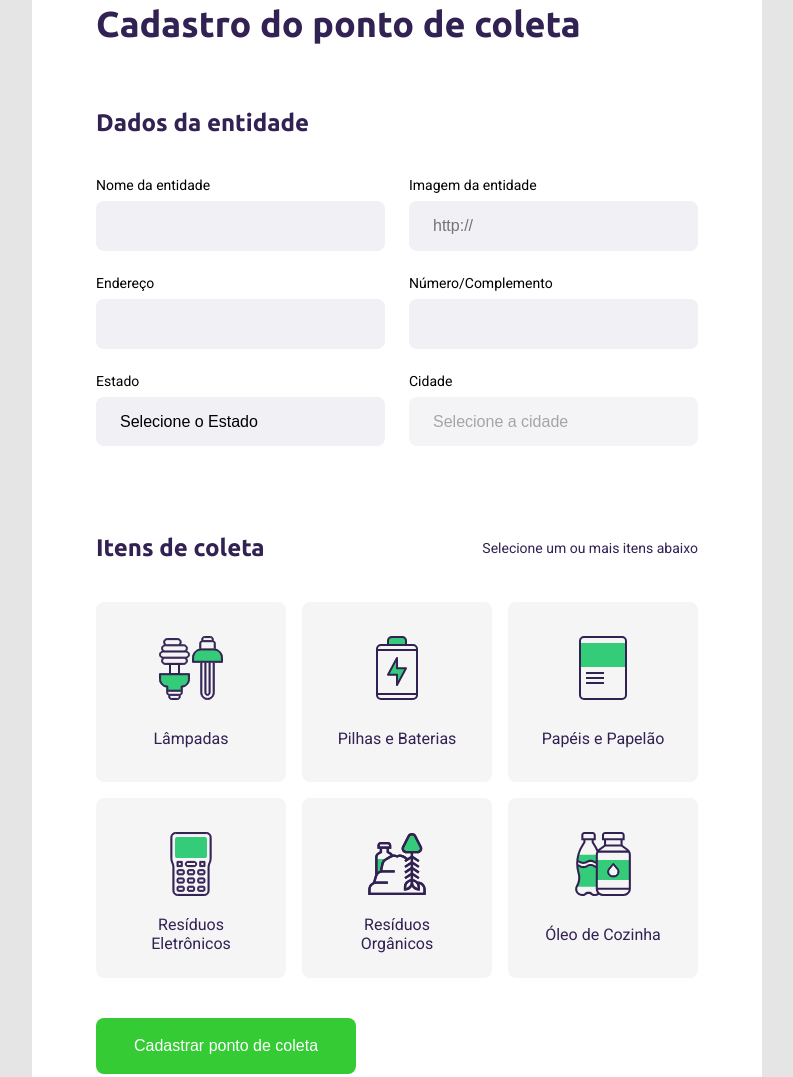
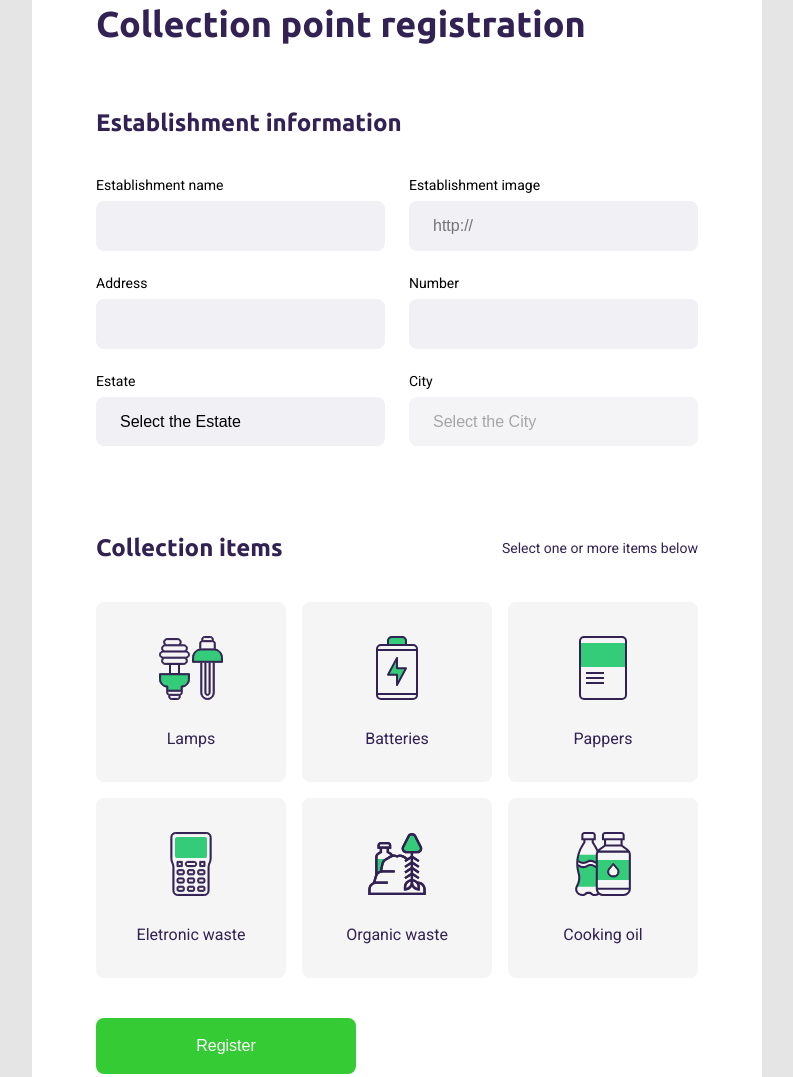
Before and after one commit to delania-oliveira/ecoleta, a website: page src/views/create-point.html in a window 1280 px wide. Shown: the part 233-1310 px from the top of the page, without its empty margins (243-1036 px from the left). Drawn offline with nearby package versions, Linux system fonts and the light colour scheme; files that its build step writes are made by us from their sources; no server answers.

Commit message:
fix bugs

```diff
--- a/src/views/create-point.html
+++ b/src/views/create-point.html
@@ -2,7 +2,7 @@
 {% set pageId = "page-create-point" %}
 
 {% block title %}
-    <title>Criar Ponto de Coleta</title>
+    <title>Collection point registration</title>
 {% endblock title %}
 
 {% block styles %}
@@ -14,47 +14,47 @@
 
     {% include "partials/page-header.html" %}
     <form action="/savepoint" method="POST">
-        <h1>Cadastro do ponto de coleta</h1>
+        <h1>Collection point registration</h1>
 
         <fieldset>
             <legend>
-                <h2>Dados da entidade</h2>
+                <h2>Establishment information</h2>
             </legend>
             <div class="field-group">
                 <div class="field">
-                    <label for="name">Nome da entidade</label>
+                    <label for="name">Establishment name</label>
                     <input type="text" name="name" required="required">
                 </div>
                 <div class="field">
-                    <label for="image">Imagem da entidade</label>
+                    <label for="image">Establishment image</label>
                     <input type="url" name="image" required="required" placeholder="http://">
                 </div>
             </div>
             <div class="field-group">
                 <div class="field">
-                    <label for="address">Endereço</label>
+                    <label for="address">Address</label>
                     <input type="text" name="address" required="required">
                 </div>
 
                 <div class="field">
-                    <label for="address2">Número/Complemento</label>
+                    <label for="address2">Number</label>
                     <input type="text" name="address2" required="required">
                 </div>
             </div>
 
             <div class="field-group">
                 <div class="field">
-                    <label for="state">Estado</label>
+                    <label for="state">Estate</label>
                     <select name="uf" id="" required="required">
-                        <option value="">Selecione o Estado</option>
+                        <option value="">Select the Estate</option>
                     </select>
                     <input type="hidden" name="state">
                 </div>
 
                 <div class="field">
-                    <label for="city">Cidade</label>
+                    <label for="city">City</label>
                     <select name="city" id="" disabled="disabled" required="required">
-                        <option value="">Selecione a cidade</option>
+                        <option value="">Select the City</option>
                     </select>
 
                 </div>
@@ -63,41 +63,41 @@
 
         <fieldset>
             <legend>
-                <h2>Itens de coleta</h2>
-                <span>Selecione um ou mais itens abaixo</span>
+                <h2>Collection items</h2>
+                <span>Select one or more items below</span>
             </legend>
 
             <div class="items-grid">
                 <li data-id="Lâmpadas">
                     <img src="/icones/lampadas.svg" alt="Lâmpadas">
-                    <span>Lâmpadas</span>
+                    <span>Lamps</span>
                 </li>
                 <li data-id="Pilhas e Baterias">
                     <img src="/icones/baterias.svg" alt="Pilhas e Baterias">
-                    <span>Pilhas e Baterias</span>
+                    <span>Batteries</span>
                 </li>
                 <li data-id="Papéis e Papelão">
                     <img src="/icones/papeis-papelao.svg" alt="Papéis e Papelão">
-                    <span>Papéis e Papelão</span>
+                    <span>Pappers</span>
                 </li>
                 <li data-id="Resíduos Eletrônicos">
                     <img src="/icones/eletronicos.svg" alt="Resíduos Eletrônicos">
-                    <span>Resíduos Eletrônicos</span>
+                    <span>Eletronic waste</span>
                 </li>
-                <li data-id="Resíduos Orgânicos<">
+                <li data-id="Resíduos Orgânicos">
                     <img src="/icones/organicos.svg" alt="Resíduos Orgânicos">
-                    <span>Resíduos Orgânicos</span>
+                    <span>Organic waste</span>
                 </li>
                 <li data-id="Óleo de Cozinha">
                     <img src="/icones/oleo.svg" alt="Óleo de Cozinha">
-                    <span>Óleo de Cozinha</span>
+                    <span>Cooking oil</span>
                 </li>
             </div>
 
             <input type="hidden" name="items">
 
         </fieldset>
-        <button type="submit">Cadastrar ponto de coleta</button>
+        <button type="submit">Register</button>
     </form>
 
 
--- a/src/views/partials/page-header.html
+++ b/src/views/partials/page-header.html
@@ -2,5 +2,5 @@
     <img src="/icones/logo.svg" alt="Logomarca Ecoleta">
     <a href="/">
         <span></span>
-        Voltar para home</a>
+        Return to Home</a>
 </header>
```
Also changed, not shown: package.json (+4 -4 lines), src/server.js (+13 -18 lines), src/views/index.html (+4 -4 lines), src/views/partials/modal.html (+5 -5 lines), src/views/partials/point-created.html (+1 -1 lines), src/views/search-results.html (+4 -4 lines), README.md, 2 other files.
